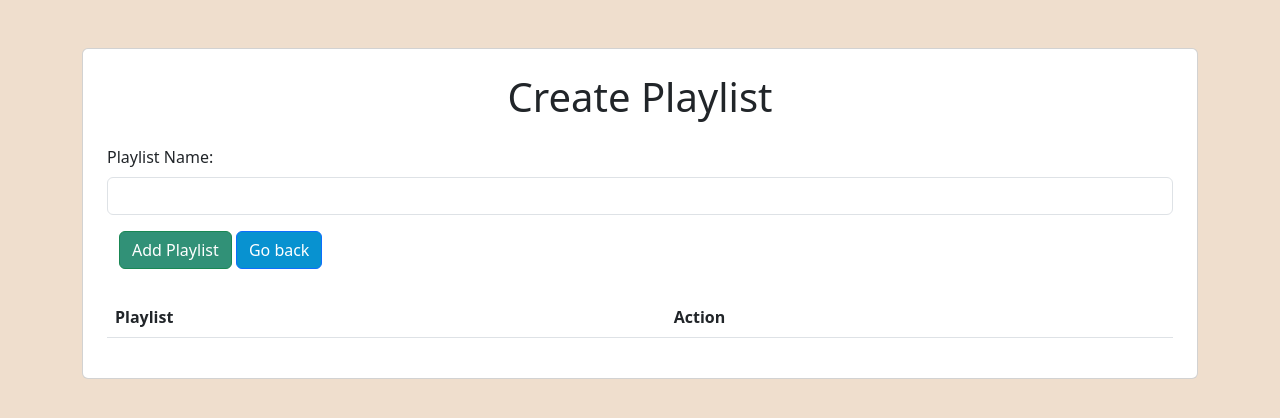
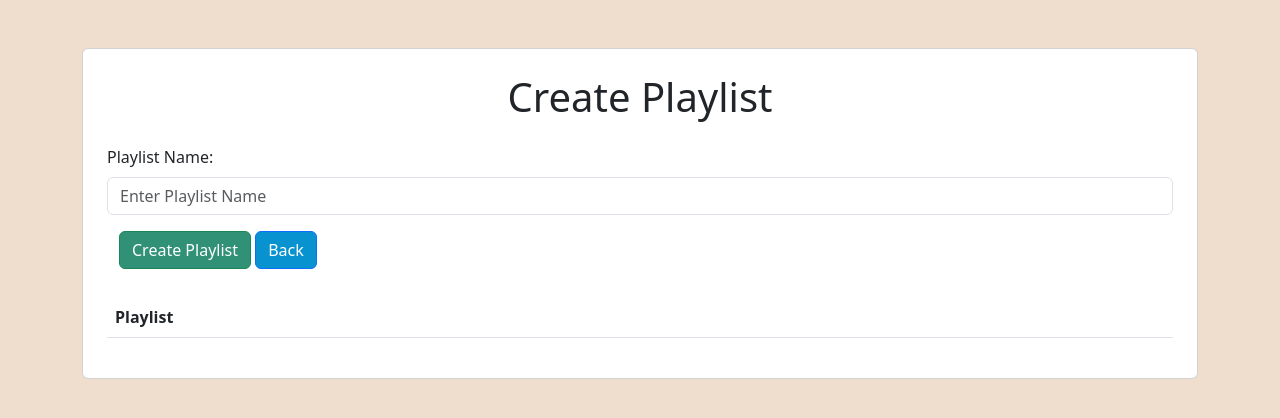
Before and after one commit to K1ngJJ/Lab2_Mplayer, a CodeIgniter 4 app: the page made by app/Views/CreatePlaylist.php in a window 1280 px wide. Shown: the top 418 px of the page. Run offline with PHP 8.4 and a stand-in for CodeIgniter, Linux system fonts and the light colour scheme; the template is opened without the code that fills it, so the values that code supplies are empty; some libraries are stand-ins or nearby versions.

Commit message:
Update CreatePlaylist.php

```diff
--- a/app/Views/CreatePlaylist.php
+++ b/app/Views/CreatePlaylist.php
@@ -1,14 +1,11 @@
 <!DOCTYPE html>
 <html lang="en">
-
 <head>
     <meta charset="UTF-8">
     <meta name="viewport" content="width=device-width, initial-scale=1.0">
-    <title>Music Management</title>
-    <!-- Include Bootstrap CSS -->
+    <title>MPlayer</title>
     <link href="https://cdn.jsdelivr.net/npm/bootstrap@5.3.0/dist/css/bootstrap.min.css" rel="stylesheet">
 </head>
-
 <body style="background-color: #efdecd;">
   <div class="container mt-5">
     <div class="card p-4">
@@ -16,28 +13,25 @@
     <div class="mb-4">
         <form action="<?= site_url('music/add_playlist') ?>" method="post">
             <div class="mb-3">
-                <label for="playlist_name" class="form-label">Playlist Name:</label>
-                <input type="text" name="playlist_name" class="form-control" required>
+                <label for="playlist_name" class="form-label">Playlist Name: </label>
+                <input type="text" name="playlist_name" class="form-control" placeholder="Enter Playlist Name" required>
             </div>
             <div class="container mt-2">
                   <div class="mb-1">
-            <button type="submit" class="btn btn-success" style="background-color: #319177">Add Playlist</button>
-              <span><a class="btn btn-primary" href="/music" style="background-color: #0892d0">Go back</a></span>
+            <button type="submit" class="btn btn-success" style="background-color: #319177">Create Playlist</button>
+              <span><a class="btn btn-primary" href="/music" style="background-color: #0892d0">Back</a></span>
           </div>
         </div>
         </form>
     </div>
-
-    <!-- Playlists -->
     <table class="table table-striped">
         <thead>
             <tr>
                 <th>Playlist</th>
-                <th>Action</th>
+                <th></th>
             </tr>
         </thead>
         <tbody>
-
             <?php foreach ($playlist as $playlist): ?>
                 <tr>
                     <td>
@@ -54,9 +48,7 @@
 </div>
 </div>
 </div>
-
     <script src="https://cdn.jsdelivr.net/npm/bootstrap@5.3.0/dist/js/bootstrap.min.js"></script>
     <script src="https://code.jquery.com/jquery-3.6.0.min.js"></script>
 </body>
-
 </html>
```
